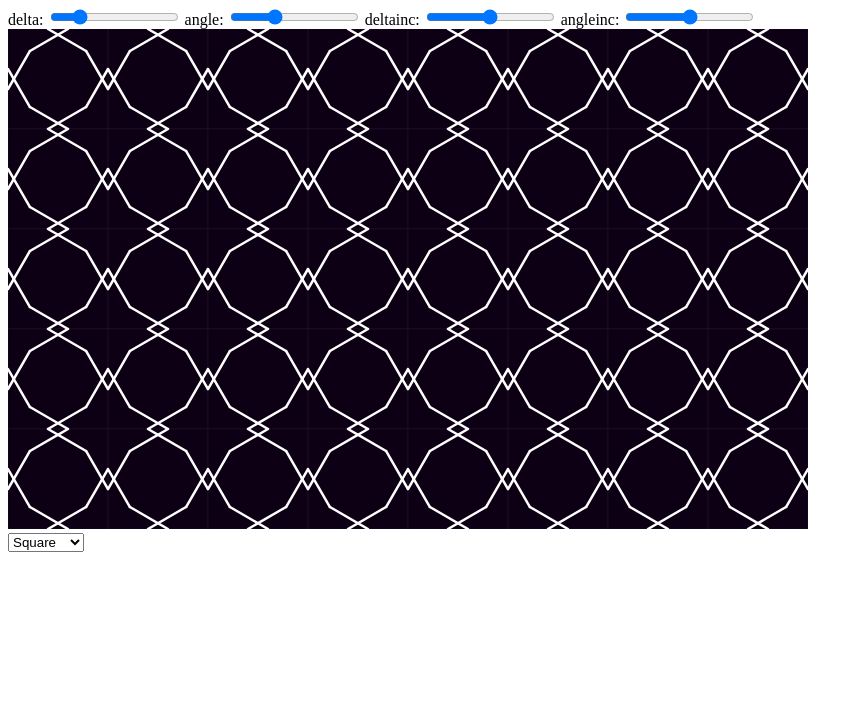
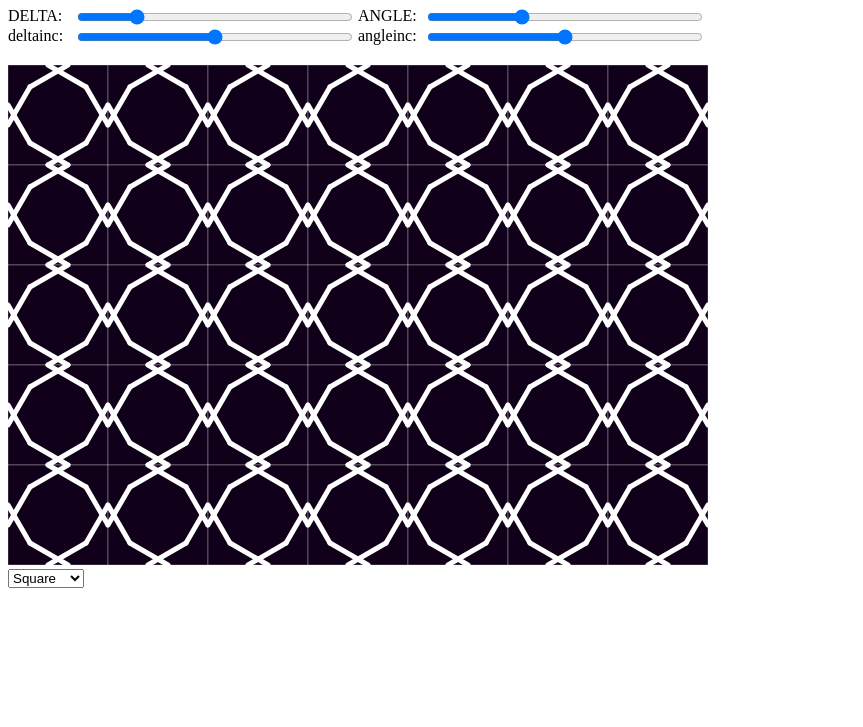
Before and after one commit to IgorKonovalov/Islamic_Star_Patterns_SVG, a plain HTML site: page index.html in a window 1280 px wide. Shown: the part 73-800 px from the top of the page, without its empty margins (0-863 px from the left). Drawn offline with Linux system fonts and the light colour scheme.

Commit message:
minor tweaks prior site demo

```diff
--- a/index.html
+++ b/index.html
@@ -8,11 +8,17 @@
   <title>Islamic Star Patterns in SVG</title>
 </head>
 <body>
-  <h1>SVG</h1>
-  <span>delta: </span><input type="range" id="delta" name="" value="10" min="0" max="50" step="1">
-  <span>angle: </span><input type="range" id="angle" name="" value="30" min="0" max="90" step="1">
-  <span>deltainc: </span><input type="range" id="deltaInc" name="" value="0" min="-0.5" max="0.5" step="0.01">
-  <span>angleinc: </span><input type="range" id="angleInc" name="" value="0" min="-1" max="1" step="0.01">
+  <h1>Islamic Star Pattrins in SVG</h1>
+  <div class="container">
+    <div class="controls">
+      <span>DELTA: </span><input type="range" id="delta" name="" value="10" min="0" max="50" step="1">
+      <span>ANGLE: </span><input type="range" id="angle" name="" value="30" min="0" max="90" step="1">
+    </div>
+    <div class="controls">
+      <span>deltainc: </span><input type="range" id="deltaInc" name="" value="0" min="-0.5" max="0.5" step="0.01">
+      <span>angleinc: </span><input type="range" id="angleInc" name="" value="0" min="-1" max="1" step="0.01">
+    </div>
+  </div>
   <br>
 
   <div id="svgContainer"></div>
--- a/src/hextiling.js
+++ b/src/hextiling.js
@@ -21,7 +21,7 @@ function HexagonalTiling(r) {
     let w = (Math.sqrt(3) / 2) * h;
     let inc = 3 * (h / 4);
     let row = 0;
-    for (let x = -h / 2; x < 800 + h/2; x += inc) {
+    for (let x = -h / 2; x < 700 + h/2; x += inc) {
       let startY = ((row % 2) == 0) ? -w : -w / 2;
       for (let y = startY; y < 540; y += w) {
         this.buildCell(x, y);
--- a/src/index.js
+++ b/src/index.js
@@ -1,6 +1,6 @@
 // SVG
 
-const width = '800';
+const width = '700';
 const height = '500';
 
 const container = document.getElementById('svgContainer');
@@ -13,7 +13,6 @@ svg.setAttributeNS(null, "id", "starPattern");
 // filter!
 
 const defs = document.createElementNS(svgNS, 'defs');
-
 const filter = document.createElementNS(svgNS, 'filter');
 filter.setAttribute("id","f1");
 
@@ -66,14 +65,18 @@ function hexTiling() {
 
 // hexTiling();
 
-
-
-
 elementArray.forEach((elem)=> {
   elem.addEventListener('mousemove', () => {
     drawSVGhankins();
   })
 })
+
+elementArray.forEach((elem)=> {
+  elem.addEventListener('touchmove', () => {
+    drawSVGhankins();
+  })
+})
+
 
 selectTiling.addEventListener('change', () => {
   let elements = [];
--- a/src/main.css
+++ b/src/main.css
@@ -1,17 +1,37 @@
 * {
   box-sizing: border-box;
 }
+
+.container {
+  display: flex;
+  flex-direction: column;
+  width: 700px;
+}
+.controls {
+  display: flex;
+  justify-content: space-between;
+}
+
+.controls span {
+  width: 170px;
+  display: flex;
+}
+
+.controls input{
+  width: 100%;
+  margin-right: 5px;
+}
 .tile polygon {
     pointer-events: visiblePainted;
-    fill: hsla(279, 100%, 4%, 1);
+    fill: hsla(279, 100%, 5%, 1);
     stroke: hsla(0, 100%, 100%, 1);
-    stroke-width: .05;
+    stroke-width: .3;
 
 }
 
 .tile line {
   stroke: hsla(0, 100%, 100%, 1);
-  stroke-width: 2.5;
+  stroke-width: 5;
   stroke-linecap: round;
   stroke-dasharray: 0;
 }
```
Also changed, not shown: 1 other file.
